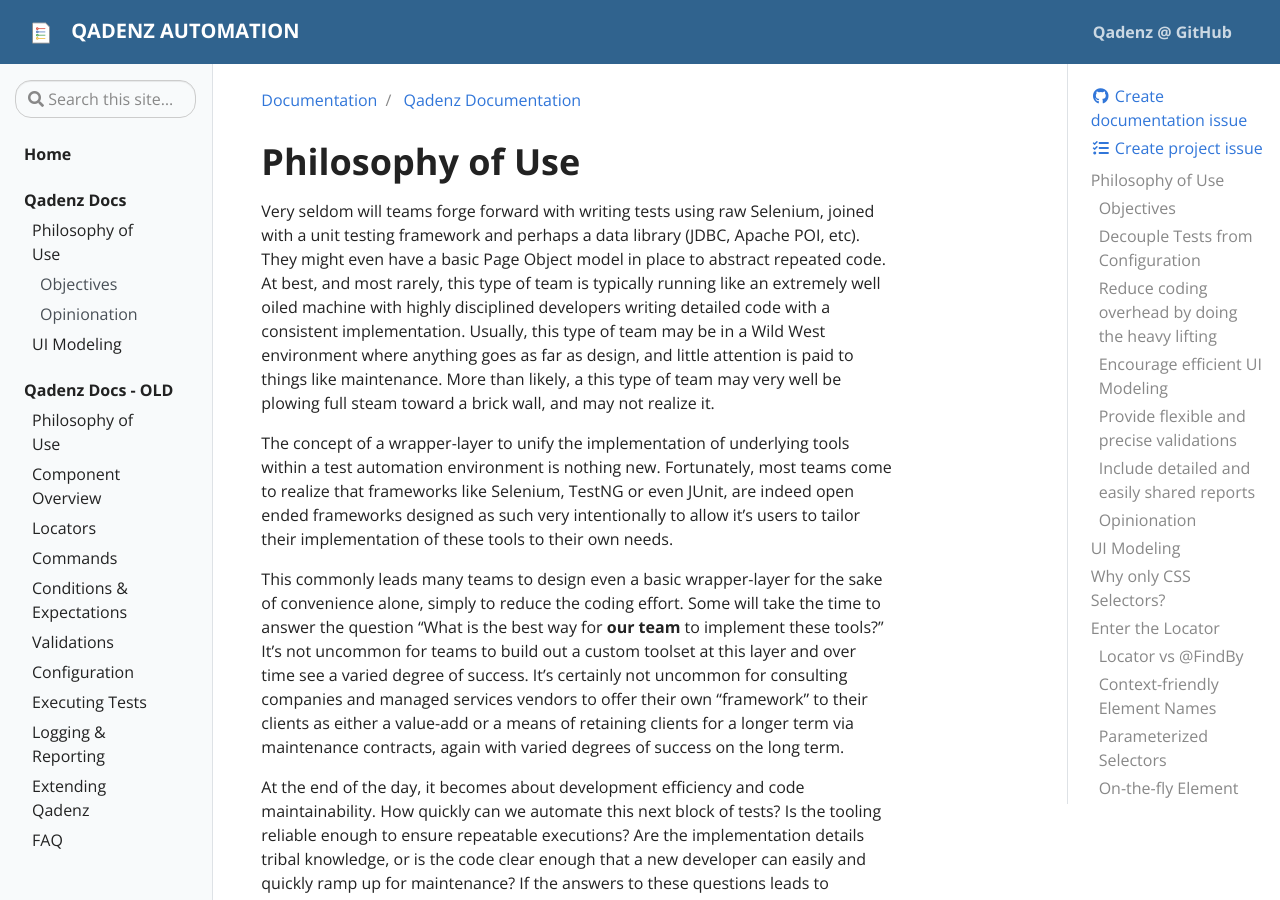
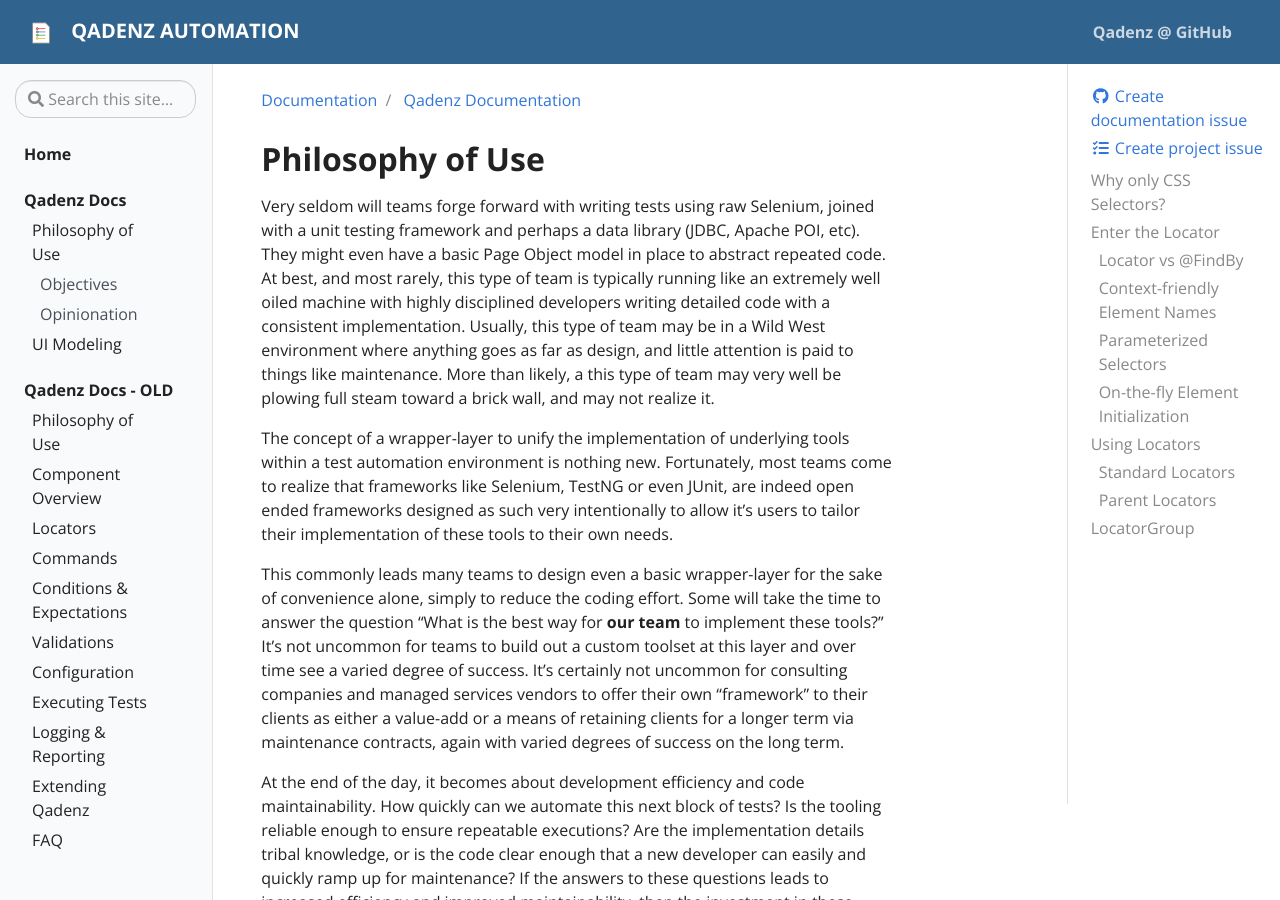
Before and after one commit to qadenz/qadenz.github.io, a Jekyll site: the page built from _docs/qadenz.md, in a window 1280 px wide and 900 px high. Built offline with Jekyll 4.4.1, drawn with Linux system fonts in a browser that asks for light colours.

Commit message:
Fixing headers for bookmark response

```diff
--- a/_docs/qadenz.md
+++ b/_docs/qadenz.md
@@ -3,7 +3,7 @@ title: Qadenz Documentation
 description: Working with the Qadenz Automation Library
 ---
 
-# Philosophy of Use
+## **Philosophy of Use**
 
 Very seldom will teams forge forward with writing tests using raw Selenium, joined with a unit testing framework and perhaps a data library (JDBC, Apache POI, etc). They might even have a basic Page Object model in place to abstract repeated code. At best, and most rarely, this type of team is typically running like an extremely well oiled machine with highly disciplined developers writing detailed code with a consistent implementation. Usually, this type of team may be in a Wild West environment where anything goes as far as design, and little attention is paid to things like maintenance. More than likely, a this type of team may very well be plowing full steam toward a brick wall, and may not realize it.
 
@@ -41,7 +41,7 @@ TestNG provides basic reporting out of the the box. The `emailable-report.html`
 
 Qadenz tries to keep a balance between opinionated design, and remaining flexible for user implementation.
 
-# UI Modeling
+## **UI Modeling**
 
 Qadenz is a departure from the commonly practiced use of the Selenium Page Factory pattern when implementing the Page Object Model. The `@FindBy` annotation-based approach to mapping UI elements lacks the ability to parameterize selectors. Instead, testers are forced to create repetitive annotated `WebElement` instances for every needed permutation of a selector. Without adding additional calls to `WebDriverWait` in order to use an Explicit Wait to initialize the element (and dealing with the resulting added clutter), these selectors are notoriously susceptible to the dreaded `StaleElementReferenceException`.
 
```
